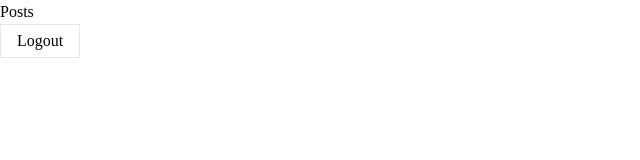
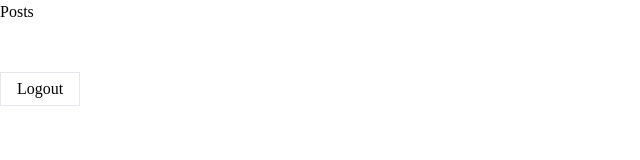
Before and after one commit to Tomas-Studio/zauth, a Nuxt app: page /posts in a window 1280 px wide. Shown: the top 160 px of the page, without its empty margins (0-640 px from the left). Built offline with nearby package versions, Linux system fonts and the light colour scheme; a web font is replaced by a local one.

Commit message:
feat: created a composable to store user session and changed app name

```diff
--- a/app.vue
+++ b/app.vue
@@ -9,9 +9,9 @@ useHead({
 
 useSeoMeta({
   viewport: 'width=device-width, initial-scale=1, maximum-scale=1',
-  title: 'Zauth App',
+  title: 'NorthBase',
   description:
-    'Zauth an SSO implemenation using access & refresh token',
+    'NorthBase an SSO implemenation using access & refresh token',
   ogImage: '/social-image.png',
   twitterImage: '/social-image.png',
   twitterCard: 'summary_large_image',
--- a/composables/auth/useSession.ts
+++ b/composables/auth/useSession.ts
@@ -4,6 +4,19 @@ import type { User } from '~/types'
 
 export const useAccessToken = () => useState<string>('access_token')
 export const useUser = () => useStorage<User>(STORAGE_KEYS.USER, null, undefined, { serializer: StorageSerializers.object })
+
+/**
+ * User session details & function
+ * @returns loggedIn, user, logout
+ */
+export function useUserSession() {
+  const userState = useUser()
+  return {
+    loggedIn: computed(() => Boolean(userState.value)),
+    user: computed(() => userState.value || null),
+    logout,
+  }
+}
 
 /**
  * Set access token
@@ -24,7 +37,10 @@ export function setUser(user: User) {
 /**
  * Logout user
  */
-export async function useLogout() {
+async function logout() {
   await useRequestFetch()('/api/auth/logout')
-    .then(() => { navigateTo('/') })
+    .then(() => {
+      useAccessToken().value = ''
+      navigateTo('/')
+    })
 }
--- a/pages/auth/sign-in.vue
+++ b/pages/auth/sign-in.vue
@@ -6,14 +6,14 @@ const { status } = await useAuthorize(route.query)
 <template>
   <main min-h-100dvh h-100dvh wfull relative>
     <div absolute text-7 tracking-tighter top-6 left-8>
-      North<span text-green-7>Care</span>
+      North<span text-green-7>Base</span>
     </div>
     <div hfull wfull flex="~ col" items-center justify-center>
       <h1 font-sec text-2xl mb3 text-neutral-8 tracking-tight>
-        Sign into North<span text-green-7>Care</span>
+        Sign into North<span text-green-7>Base</span>
       </h1>
       <div text-lg>
-        New to NorthCare
+        New to NorthBase
         <NuxtLink to="/" text-blue-5 hover:text-blue-6 duration-300>
           Signup for free
         </NuxtLink>
--- a/pages/posts.vue
+++ b/pages/posts.vue
@@ -1,15 +1,15 @@
 <script setup lang="ts">
-const token = useAccessToken()
-const user = useUser()
+const { logout, user } = useUserSession()
 </script>
 
 <template>
   <div>
     Posts
-    {{ token }}
-    {{ user }}
+    <pre>
+      {{ user }}
+    </pre>
   </div>
-  <button fxc py1 w20 border @click="useLogout()">
+  <button fxc py1 w20 border @click="logout">
     Logout
   </button>
 </template>
```
